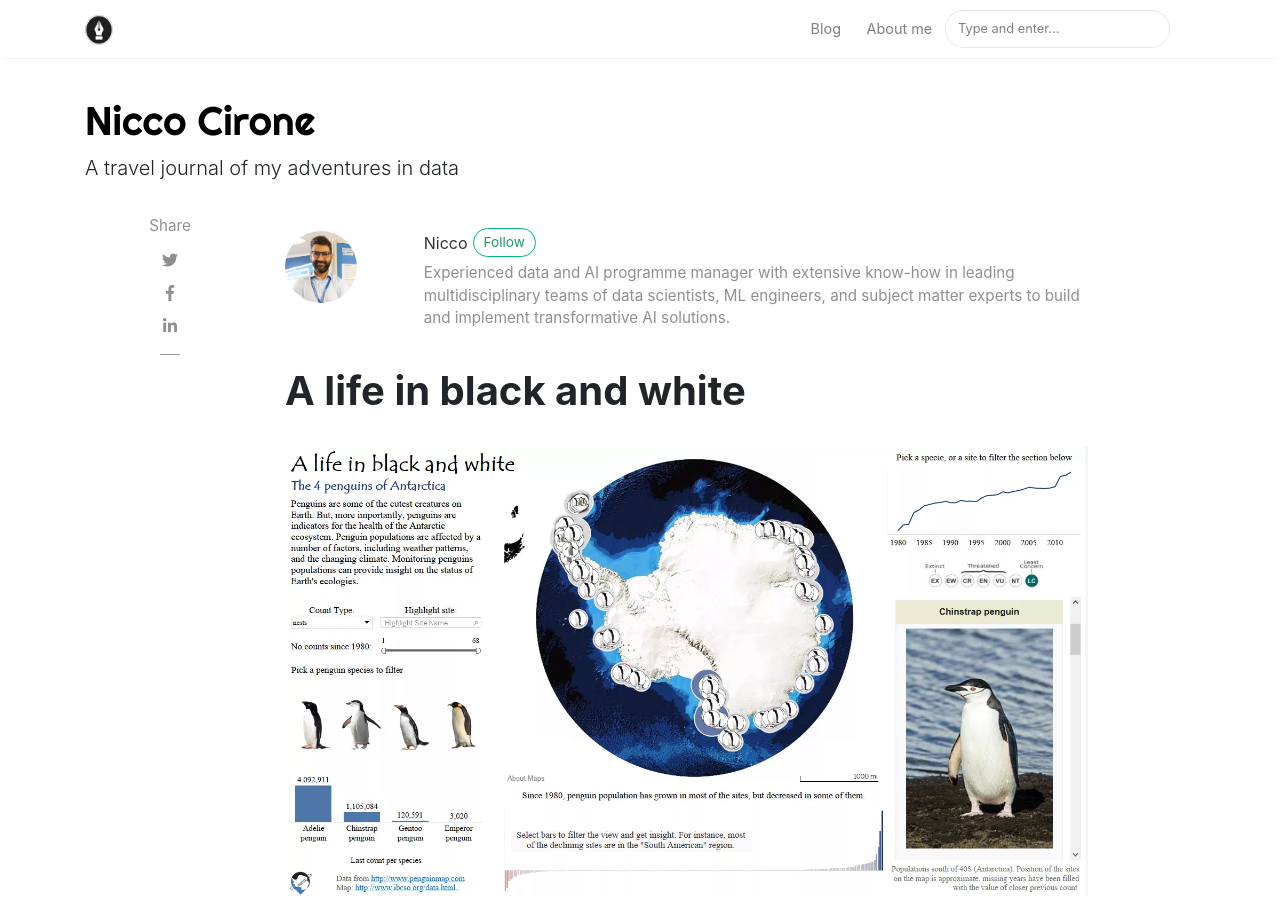
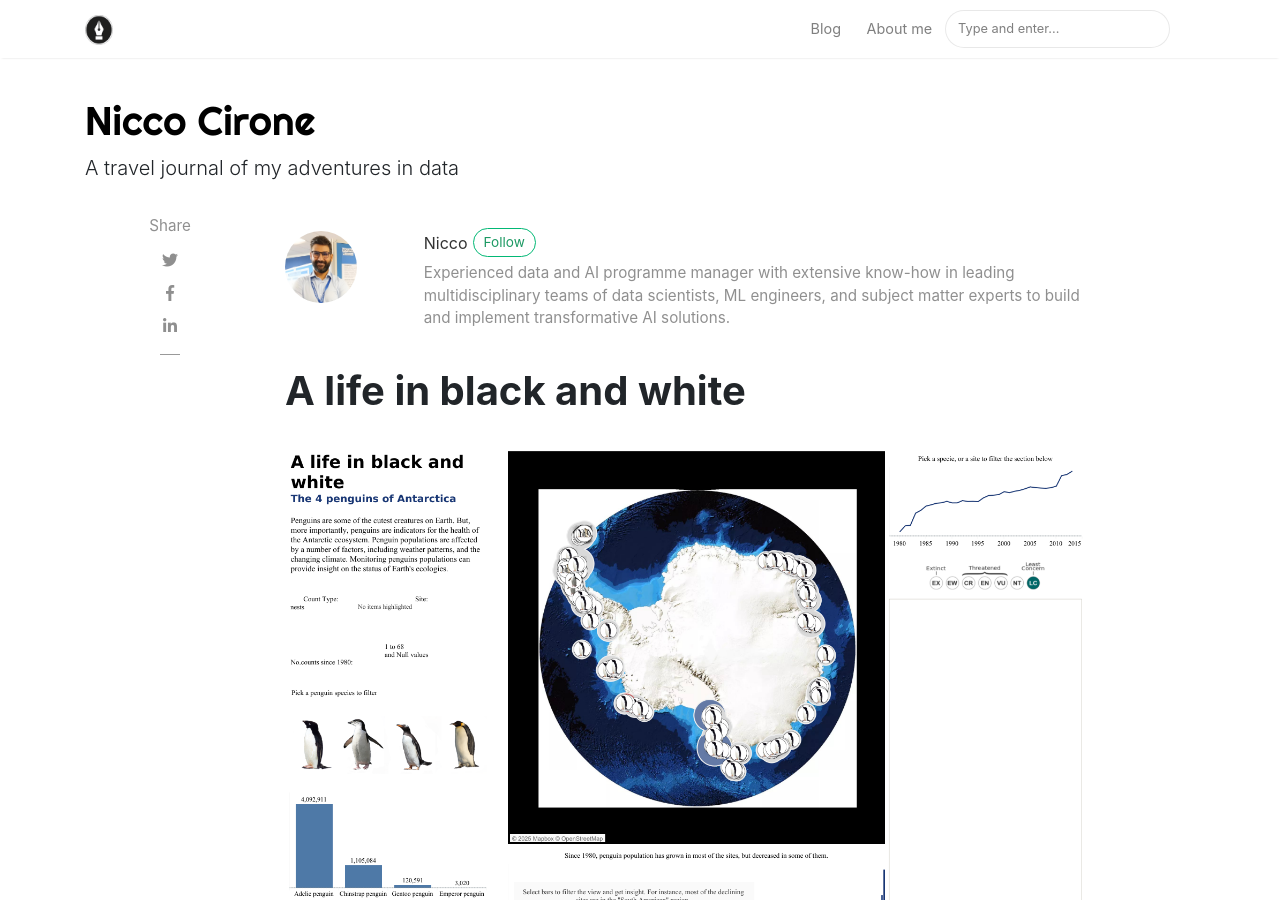
Before and after one commit to Nicco-Cirone/blog, a Jekyll site: the page built from _posts/2017-06-22-a-life-in-black-and-white.md, in a window 1280 px wide and 900 px high. Built offline with Jekyll 4.4.1, drawn with Linux system fonts in a browser that asks for light colours; nearby versions of some CDN libraries; comment, search, counter and statistics services are not loaded.

Commit message:
Update 2017-06-22-a-life-in-black-and-white.md

```diff
--- a/_posts/2017-06-22-a-life-in-black-and-white.md
+++ b/_posts/2017-06-22-a-life-in-black-and-white.md
@@ -5,7 +5,7 @@ date: 2017-06-22 11:11:52
 layout: post
 categories: [ Data Visualization, Tableau, Ironviz ]
 featured: true
-image: assets/uploads/a-life-in-black-and-white.webp
+image: assets/uploads/penguins.webp
 ---
 
 It's that time of the year again, when Tableau hosts another round of the #IronViz competition. This time the topic is "Safari": Animals & Plants.
```
